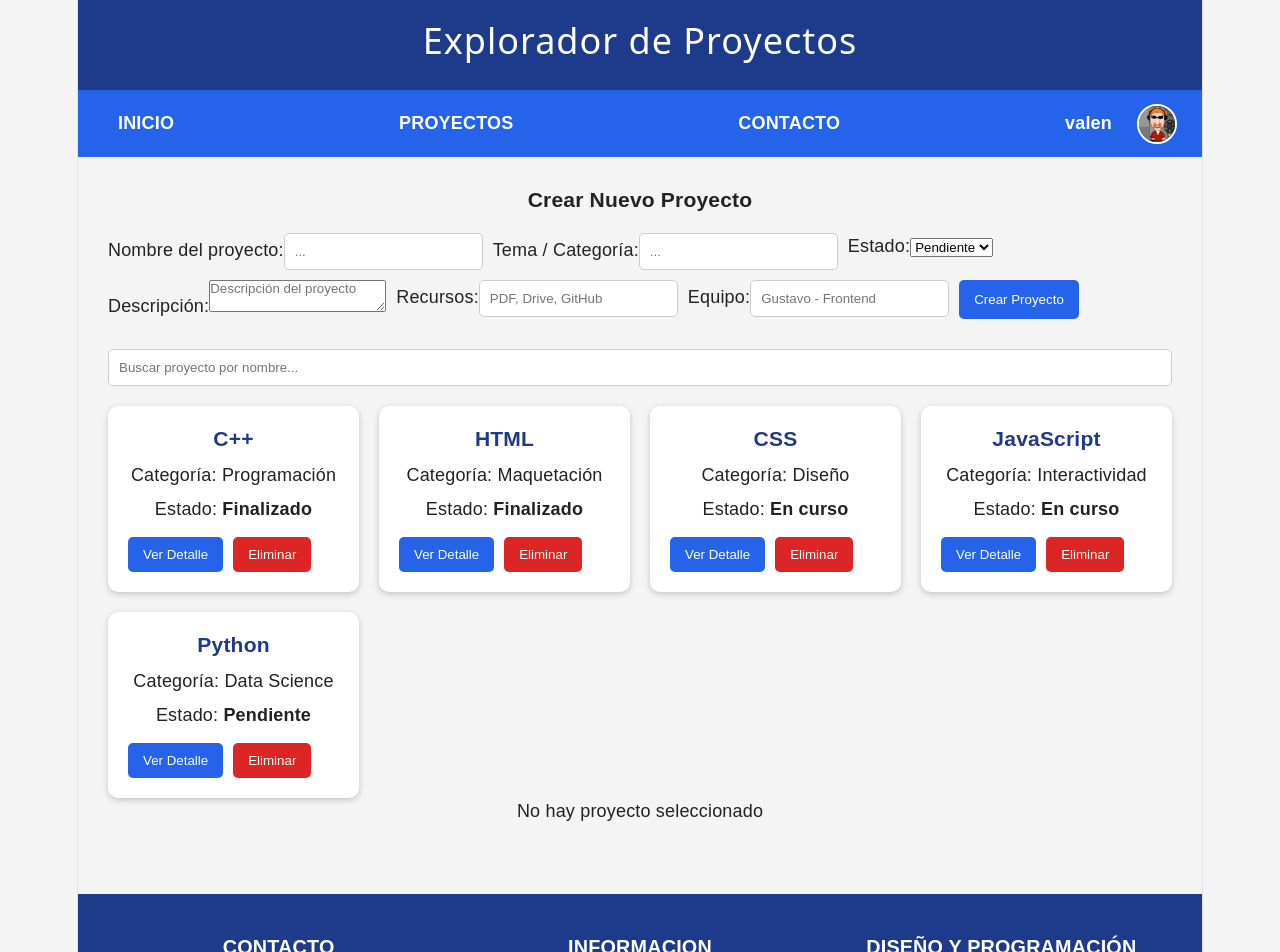
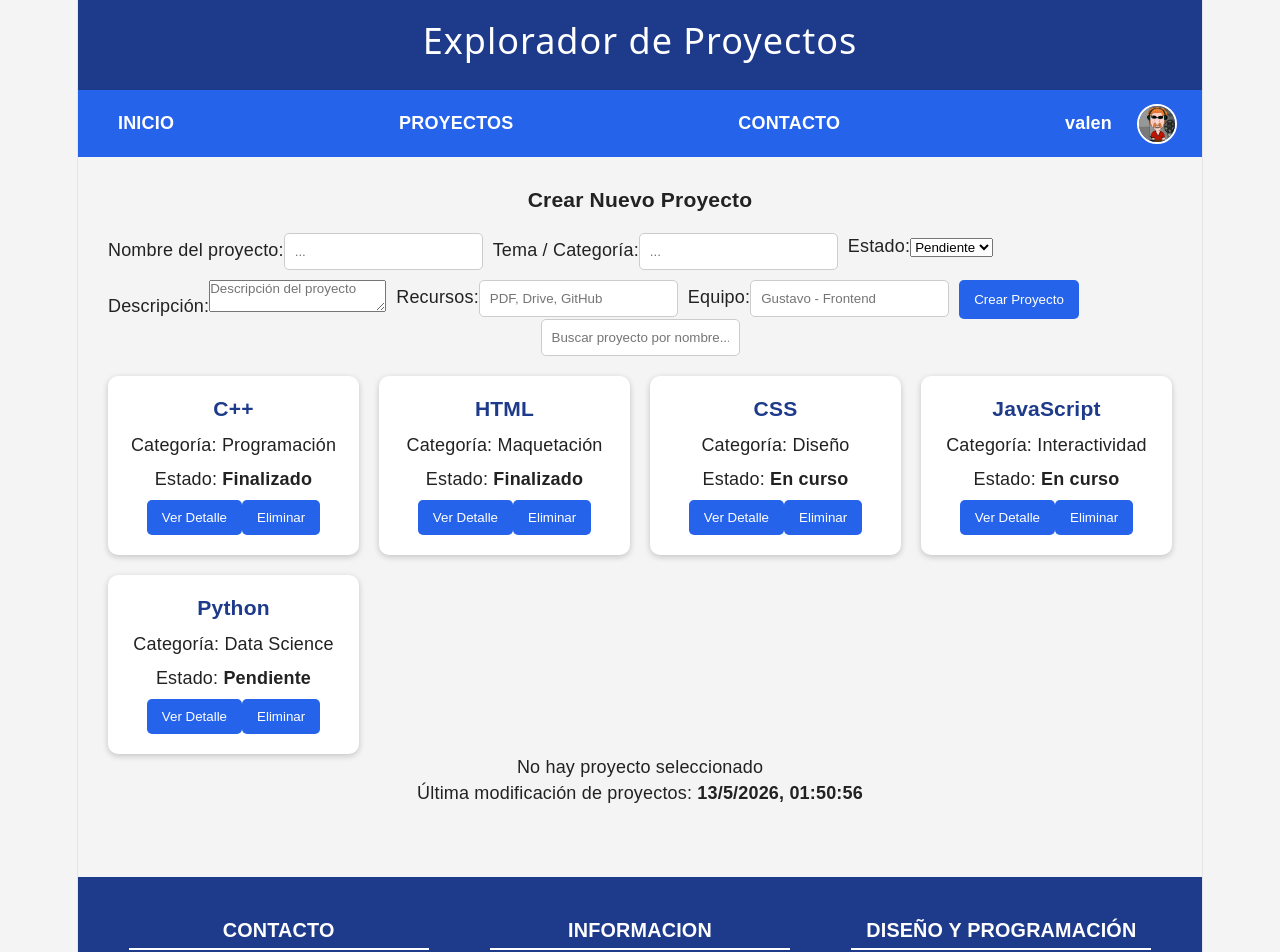
Before and after one commit to GonzG1811/PV_TP3_Grupo13, a React (Vite) app: page / in a window 1280 px wide. Shown: the top 952 px of the page. Built offline with nearby package versions, Linux system fonts and the light colour scheme.

Commit message:
Agregado RegistroActividad

```diff
--- a/src/components/ListaProyectos.jsx
+++ b/src/components/ListaProyectos.jsx
@@ -1,15 +1,23 @@
-import React, { useState } from 'react';
+import React, { useState, useEffect } from 'react';
 import { obtenerProyectos, eliminarProyecto, buscarProyecto } from '../services/proyectoService';
 import FormularioProyecto from './FormularioProyecto';
 import ProyectoCard from './ProyectoCard';
 import DetalleProyecto from './DetalleProyecto';
+import RegistroActividad from './RegistroActividad';
 
 const ListaProyectos = () => {
     const [proyectos, setProyectos] = useState(obtenerProyectos());
     const [proyectoSeleccionado, setProyectoSeleccionado] = useState(null);
+    const [ultimaModificacion, setUltimaModificacion] = useState('');
+
+    useEffect(() => {
+        const fechaActual = new Date().toLocaleString('es-AR');
+        setUltimaModificacion(fechaActual);
+    }, [proyectos]);
     const actualizarLista = () => {
         setProyectos(obtenerProyectos());
     };
+
     const handleEliminar = (id) => {
         eliminarProyecto(id);
         actualizarLista();
@@ -23,12 +31,13 @@ const ListaProyectos = () => {
     return (
         <main>
             <FormularioProyecto alGuardar={actualizarLista} />
-            <section style={{ marginTop: '30px', marginBottom: '10px' }}>
+
+            <section>
+                {/* El input toma automáticamente tu estilo general */}
                 <input
                     type="text"
                     placeholder="Buscar proyecto por nombre..."
                     onChange={handleBuscar}
-                    style={{ width: '100%', padding: '10px' }}
                 />
             </section>
 
@@ -36,13 +45,16 @@ const ListaProyectos = () => {
                 {proyectos.map((proy) => (
                     <ProyectoCard
                         key={proy.id}
-                        proyecto={proy}         // objeto completo como prop
-                        onEliminar={handleEliminar} // función de eliminación como prop
+                        proyecto={proy}
+                        onEliminar={handleEliminar}
                         onVerDetalle={setProyectoSeleccionado}
                     />
                 ))}
             </section>
+
             <DetalleProyecto proyecto={proyectoSeleccionado} />
+
+            <RegistroActividad fecha={ultimaModificacion} />
         </main>
     );
 };
--- a/src/components/ProyectoCard.jsx
+++ b/src/components/ProyectoCard.jsx
@@ -1,23 +1,20 @@
 import React from 'react';
+
 const ProyectoCard = ({ proyecto, onEliminar, onVerDetalle }) => {
     const { id, titulo, categoria, estado } = proyecto;
+
     return (
         <div className="card">
             <h3>{titulo}</h3>
             <p>Categoría: {categoria}</p>
             <p>Estado: <strong>{estado}</strong></p>
-            <div style={{ display: 'flex', gap: '10px', marginTop: '15px' }}>
-                <button
-                        onClick={() => onVerDetalle(proyecto)}
-                        style={{ backgroundColor: '#2563eb' }}
-                    >
-                        Ver Detalle
-                    </button>
 
-                <button
-                    onClick={() => onEliminar(id)}
-                    style={{ backgroundColor: '#dc2626' }}
-                >
+            {/* Los botones toman automáticamente tu estilo general de button */}
+            <div>
+                <button onClick={() => onVerDetalle(proyecto)}>
+                    Ver Detalle
+                </button>
+                <button onClick={() => onEliminar(id)}>
                     Eliminar
                 </button>
             </div>
--- /dev/null
+++ b/src/components/RegistroActividad.jsx
@@ -0,0 +1,13 @@
+import React from 'react';
+
+const RegistroActividad = ({ fecha }) => {
+    return (
+        <section>
+            <p>
+                Última modificación de proyectos: <strong>{fecha ? fecha : "Sin modificaciones recientes"}</strong>
+            </p>
+        </section>
+    );
+};
+
+export default RegistroActividad;
```
